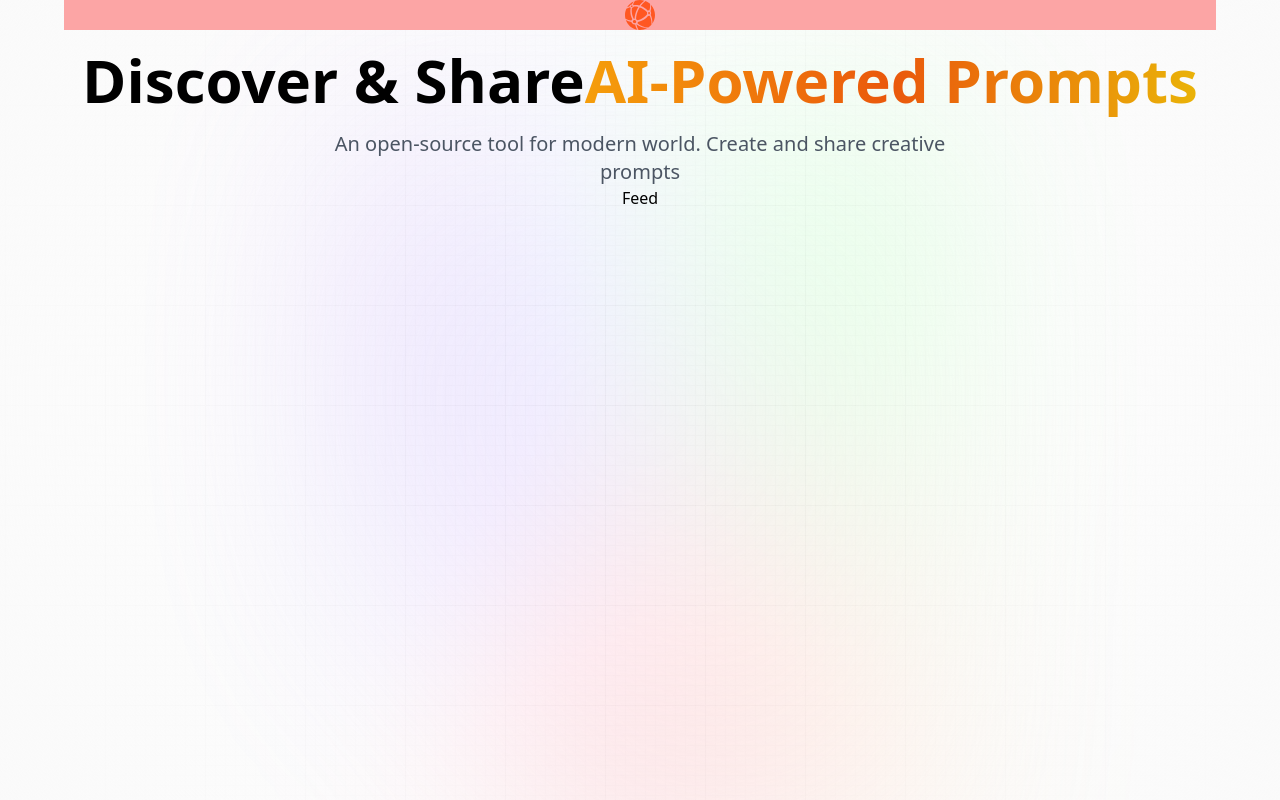
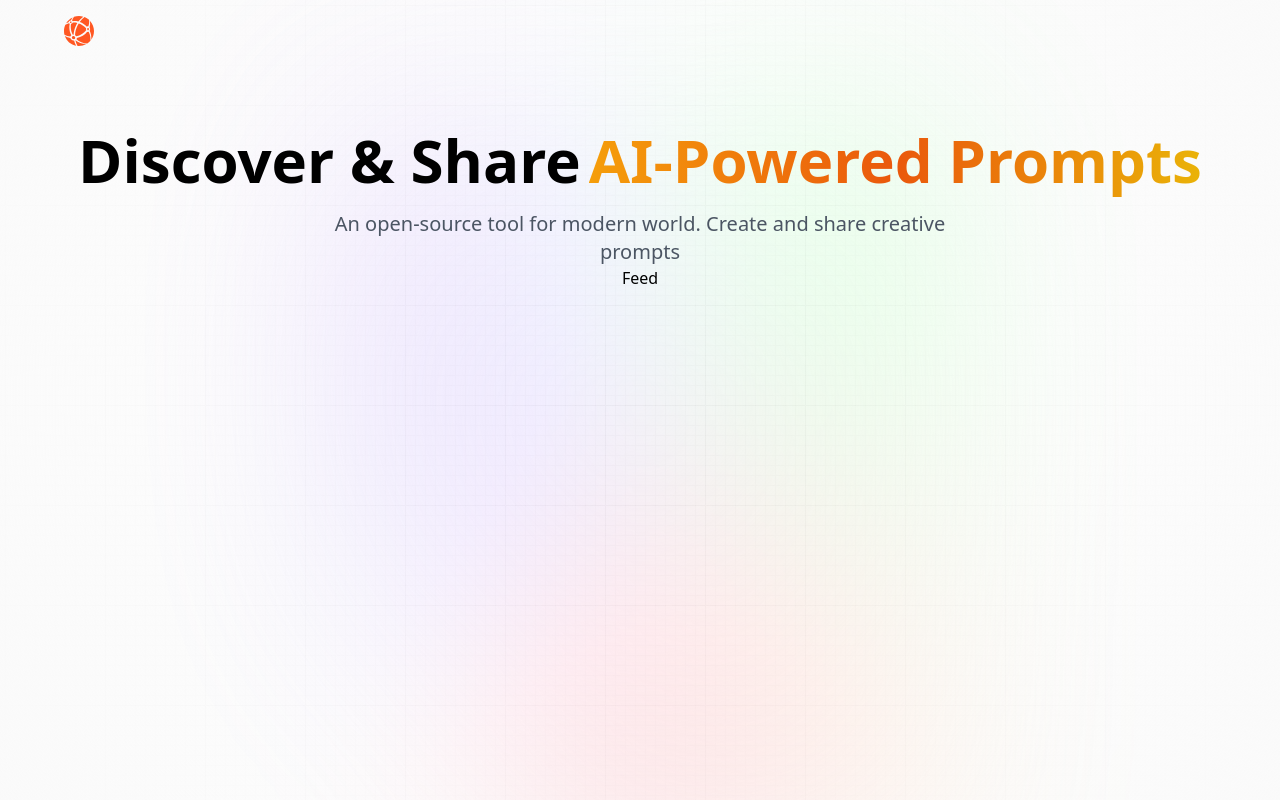
Before and after one commit to UdonShabu/noob-next-prompt, a Next.js app: page / in a window 1280 px wide. Built offline with nearby package versions, Linux system fonts and the light colour scheme.

Commit message:
2-SO Nav, Head

```diff
--- a/app/page.tsx
+++ b/app/page.tsx
@@ -7,8 +7,10 @@ export default function Home() {
     <section className="flex flex-center flex-col">
       <h1 className="head_text text-center">
         Discover & Share
-        {/* FIXME: Make it 2 lines then 1 line when md screen*/}
-        <span className="orange_gradient text-center">AI-Powered Prompts</span>
+        <br className="md:hidden" />
+        <span className="orange_gradient text-center md:ml-2">
+          AI-Powered Prompts
+        </span>
       </h1>
       <p className="desc text-center">
         An open-source tool for modern world. Create and share creative prompts
--- a/components/Nav.tsx
+++ b/components/Nav.tsx
@@ -4,14 +4,14 @@ import React from "react";
 
 const Nav = () => {
   return (
-    <nav className="w-full flex-center bg-red-300">
-      {/* FIXME: Make the logo stay on the left corner*/}
-      <Link href="/">
+    <nav className="w-full flex-between mb-16 pt-4">
+      <Link href="/" className="flex">
         <Image
           src="/assets/images/logo.svg"
           alt="logo"
           width={30}
           height={30}
+          className="object-contain"
         />
       </Link>
     </nav>
```
